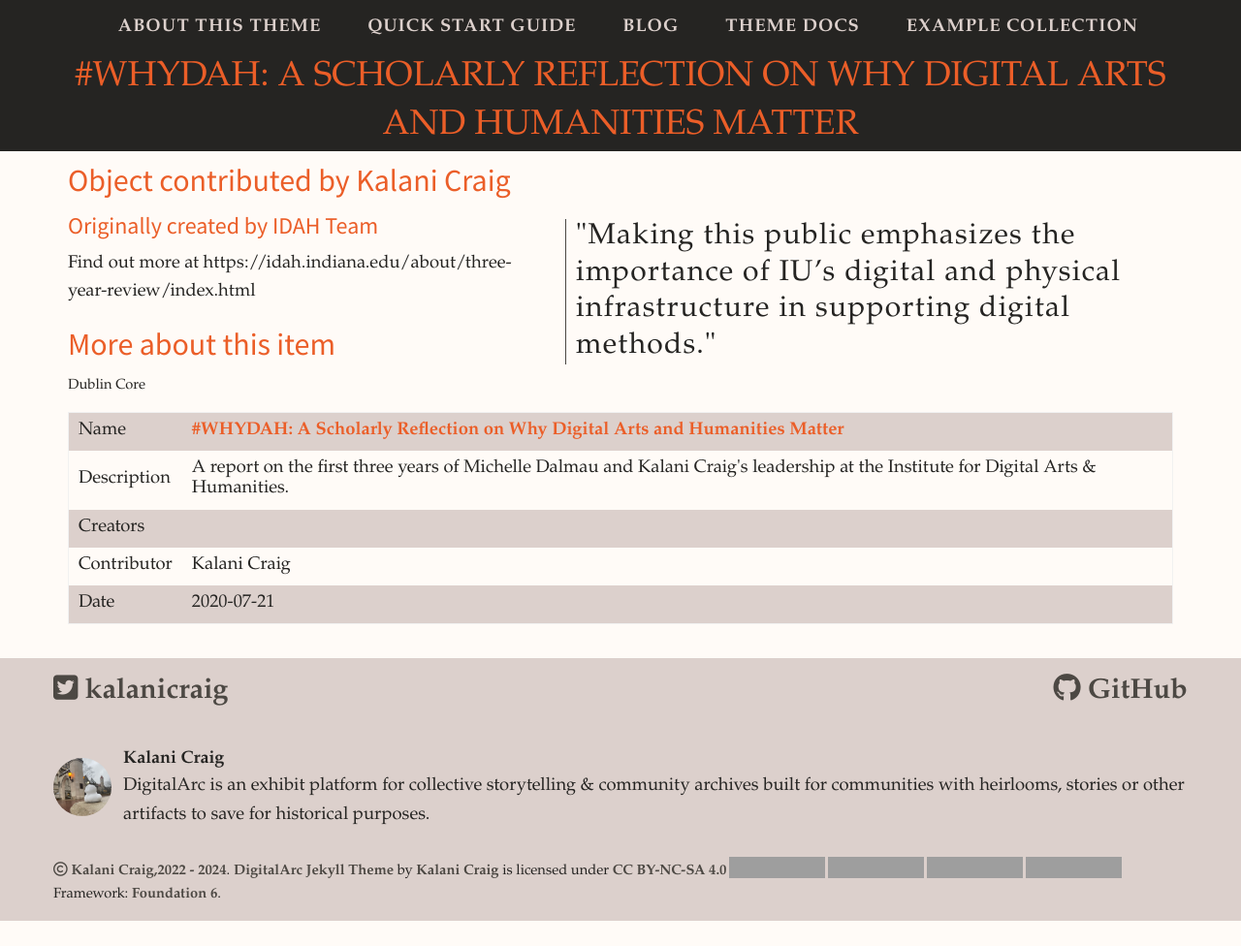
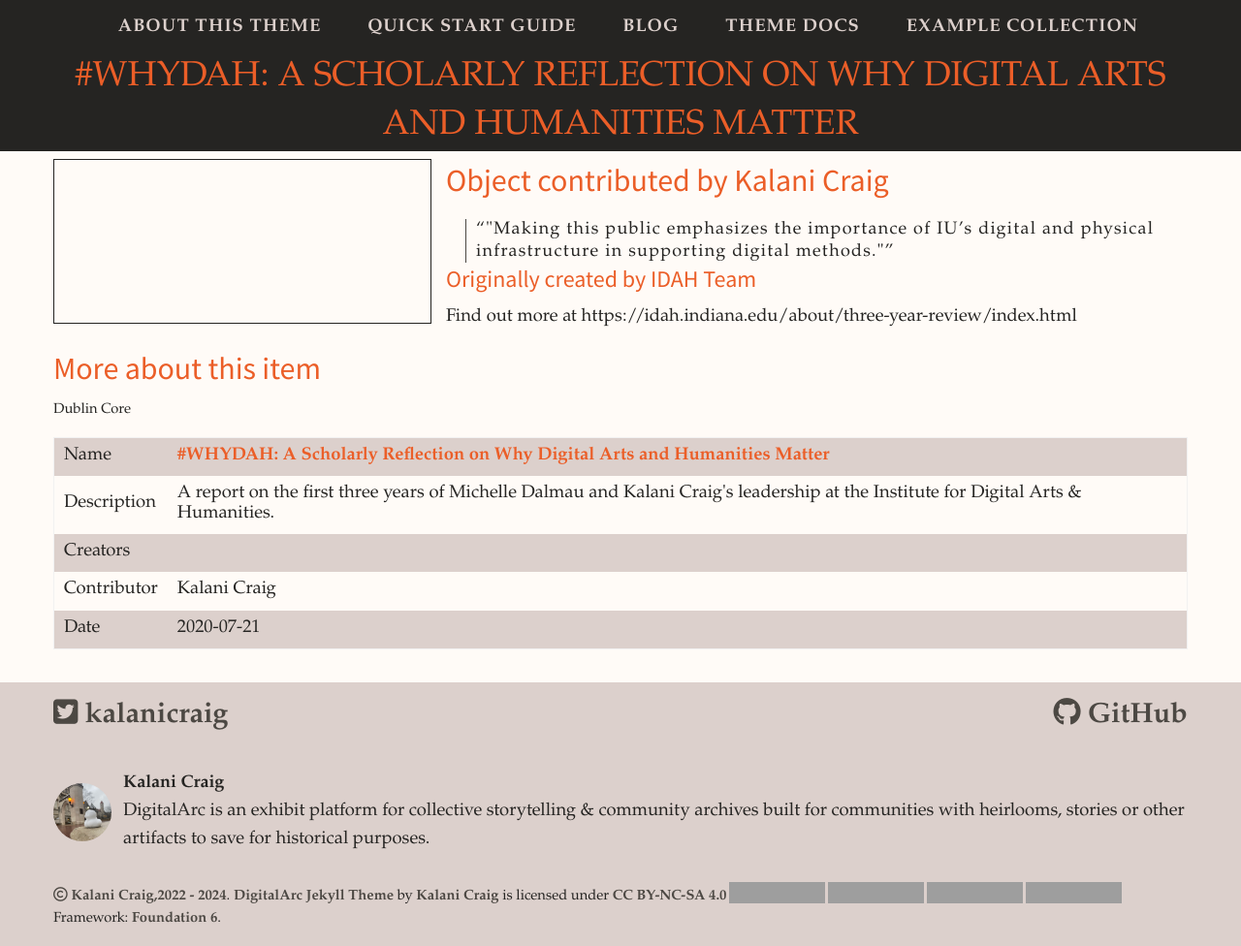
Before and after one commit to kalanicraig/digitalarcplatform, a Jekyll site: the page built from _items/2019-10-01-0015.md, in a window 1280 px wide and 976 px high. Shown: the whole window at 97% size. Built offline with Jekyll 4.4.1, drawn with Linux system fonts in a browser that asks for light colours; nearby versions of some CDN libraries; some web fonts are replaced; grey boxes are pictures that could not be loaded.

Commit message:
Embed video, audio of interview and text transcript as available.

```diff
--- a/_layouts/item.html
+++ b/_layouts/item.html
@@ -4,10 +4,7 @@
 ---
 {% capture FileName %}{{ page.url | split: '/' | last }}{% endcapture %}
 {% capture ItemID %}{{ FileName | split: '.' | first }}{% endcapture %}
-<div class="grid-container">
-	<div class="grid-x grid-padding-x">
-		<div class="large-12 cell">
-			<!--page-->
+
 
 {% if item.photo %}
 	{% assign ItemPhotoResult = item.photo %}
@@ -15,35 +12,88 @@
 	{% capture ItemImagePath %}{{ urlitemimg }}{{ ItemID }}{% endcapture %}
 	{% for static_file in site.static_files %}
 		{% if static_file.path contains ItemImagePath %}
-			{% capture ItemPhotoResult %}{{site.baseurl}}{{static_file.path}}{% endcapture %}
+			{% unless static_file.path contains ".md" %}
+				{% capture ItemPhotoResult %}{{site.baseurl}}{{static_file.path}}{% endcapture %}
+				{% endunless %}
 			{% break %}
 		{% endif %}
 	{% endfor %}
 {% endif %}
 
+<div class="grid-container">
+	<div class="grid-x grid-padding-x">
+<div class="cell small-12 medium-6 large-4 card">
+	<div class="card-thumbnail float-left">
+		{% if page.embedurl %}
 
-{% if page.embedurl %}
+{% if page.embedurl contains "youtu.be" %}
+{% assign embedsplit = page.embedurl | split: "?" %}
+{% assign embedarray = embedsplit[0] | split: "/" %}
+{% assign embedcode = embedarray[3] %}
+
+{% elsif page.embedurl contains "youtube.com" %}
+{% assign embedarray = page.embedurl | split: "=" %}
+{% assign embedcode = embedarray[1] %}
+{% endif %}
+
+{% if embedcode %}
 <div class="responsive-embed">
-  <iframe width="420" height="315" src="{{ page.embedurl }}" frameborder="0" allowfullscreen></iframe>
+  <iframe width="350" height="350" src="https://www.youtube.com/embed/{{ embedcode }}" frameborder="0" allowfullscreen></iframe>
 </div>
 {% elsif ItemPhotoResult %}
-<img class="article-image float-right thumbnail" src="{{ ItemPhotoResult }}" alt="{{ page.title }}""/>{% endif %}
+<img class="square thumbnail" src="{{ ItemPhotoResult }}" alt="{{ page.title }}">
+{% endif %}
+{% capture ItemTranscript %}{{ ItemID }}_Transcript{% endcapture %}
+{% for static_file in site.static_files %}
+	{% if static_file.path contains ItemTranscript %}
+		{% capture ItemTranscriptResult %}{{site.baseurl}}{{static_file.path}}{% endcapture %}
+	{% endif %}
+{% endfor %}
+{% endif %}
 
-{% if page.contributor %}<h2>Object contributed by {{ page.contributor }}</h2>{% endif %}
+{% capture ItemOralHistory %}{{ ItemID }}.mp3{% endcapture %}
+{% for static_file in site.static_files %}
+	{% if static_file.path contains ItemOralHistory %}
+		{% capture ItemOralHistoryResult %}{{site.baseurl}}{{static_file.path}}{% endcapture %}
+	{% endif %}
+{% endfor %}
 
-{% if page.contributorquote %}<q class="pull-quote">"{{ page.contributorquote }}"</q>{% endif %}
+{% if ItemOralHistoryResult %}
+<figure>
+  <figcaption>Listen to the story</figcaption>
+  <audio controls src="{{ItemOralHistoryResult}}
+"></audio>
+  <p><a href="{{ItemOralHistoryResult}}"> Download audio</a>{% if ItemTranscriptResult %} |
+<a href="{{ItemTranscriptResult}}">Download transcript</a>
+{% endif %}
 
-{% if page.creator %}<h4>Originally created by {{ page.creator }}</h4>{% endif %}
+</figure>
+{% endif %}
+</div>
+</div>
+<div class="cell medium-6 large-8">
 
-{% if page.externalurl %}<p>Find out more at {{ page.externalurl }}{% endif %}
+{% if page.contributor.size > 0 %}<h2>Object contributed by {{ page.contributor }}</h2>{% endif %}
 
-{% if page.embedurl %}<p>EMBED ME {{ page.embedurl }}{% endif %}
+{% if page.contributorquote.size > 0  %}<q class="item-quote">"{{ page.contributorquote }}"</q>{% endif %}
 
-{% if page.format == "media" %}<p>{{ page.embedurl }}{% endif %}
+{% if page.creator.size > 0  %}<h4>Originally created by {{ page.creator }}</h4>{% endif %}
 
-{% if page.teammember %}<p>Assistance collecting this object by {{ page.teammember }}</p>{% endif %}
+{% if page.externalurl.size > 0  %}<p>Find out more at {{ page.externalurl }}{% endif %}
 
+{% if page.teammember.size > 0  %}<p>Assistance collecting this object by {{ page.teammember }}</p>{% endif %}
+
+</div>
+</div>
+</div>
+</div>
+<div class="grid-container">
+	<div class="grid-x grid-padding-x">
+		<div class="large-12 cell">
+			<!--page-->
 {{ content }}
+
+
 
 {% capture ItemImagePath %}{{ urlitemimg }}{{ ItemID }}{% endcapture %}
 {% for static_file in site.static_files %}
--- a/_sass/_app.scss
+++ b/_sass/_app.scss
@@ -381,6 +381,19 @@
 		background: $dark-bg;
 		color: $dark-text-color;
 	}
+
+.item-quote {
+  font-weight: 400;
+  letter-spacing: 1.25px;
+  font-style: normal;
+  font-size: 1.125rem;
+  line-height: 1.25em;
+  color: $main-text-color;
+  float: right;
+  margin: 10px 0 0 20px;
+  border-left: 1px solid $main-link-hover;
+  padding-left: 10px;
+}
 
 .pull-quote {
   font-weight: 400;
```
